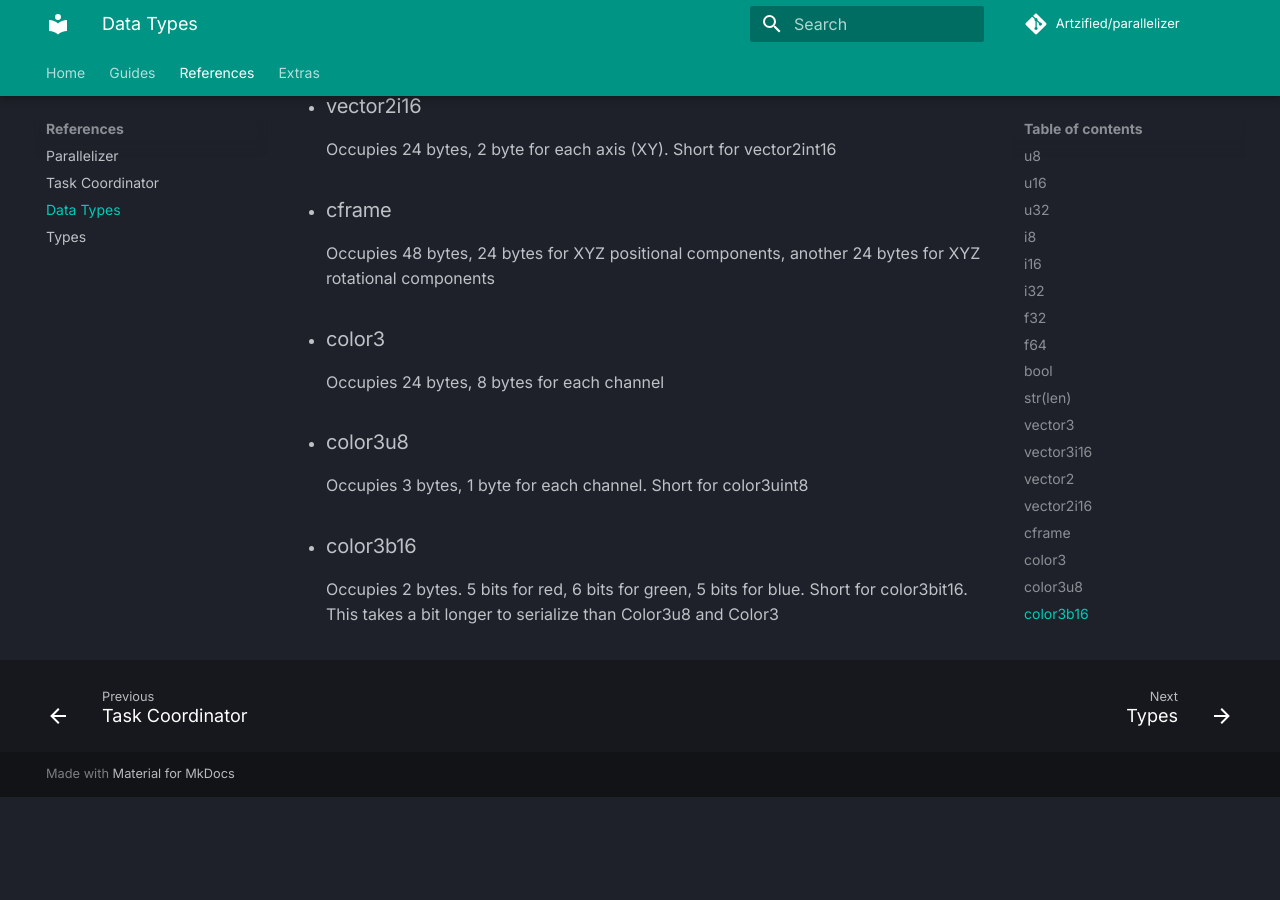
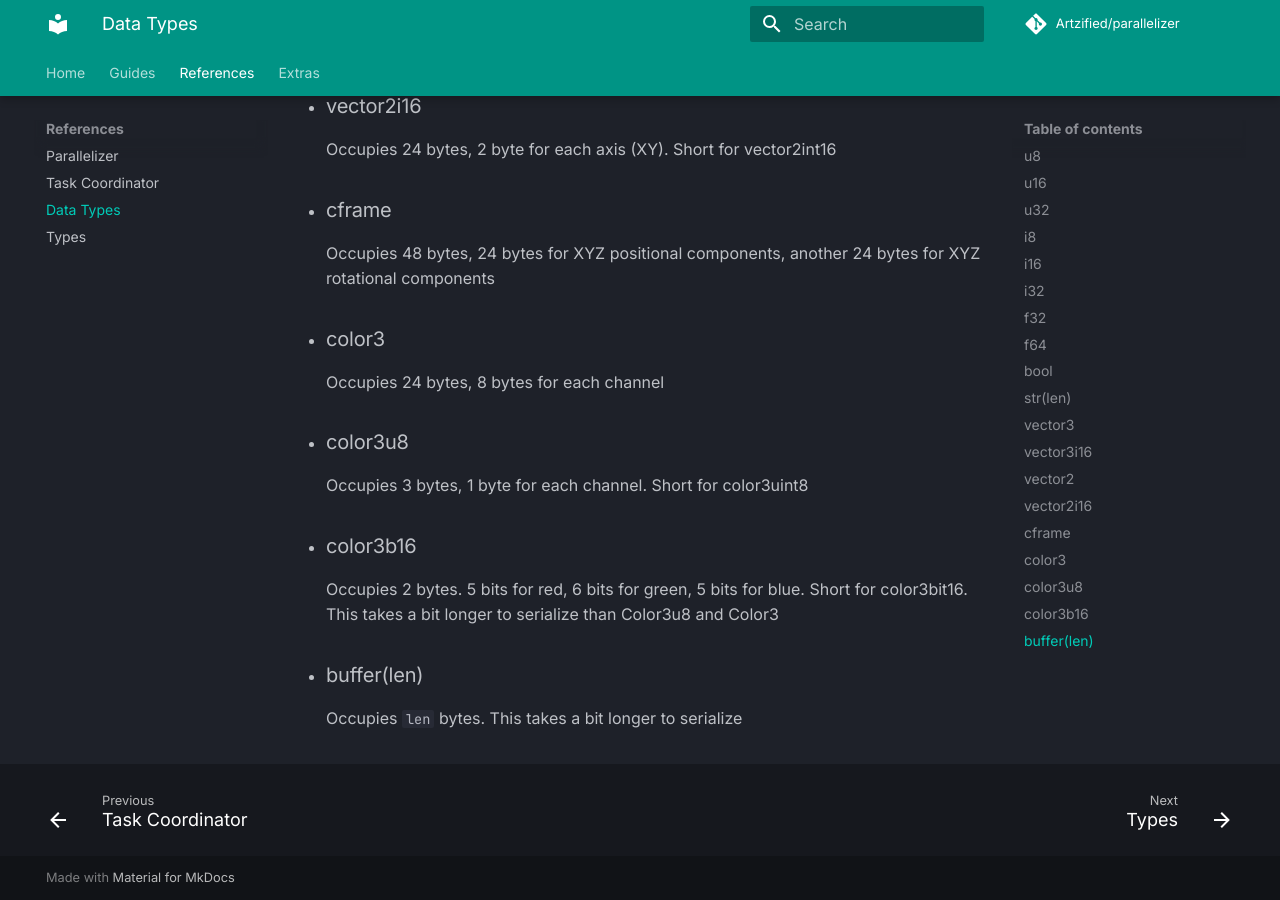
Before and after one commit to scion-softworks/parallelizer, an MkDocs documentation site: the page built from docs/api/datatypes.md, in a window 1280 px wide and 900 px high, scrolled down 1557 px. Built offline with MkDocs 1.6.1 and Material for MkDocs 9.7.7, drawn with Linux system fonts in a browser that asks for light colours; comment, search, counter and statistics services are not loaded; before the commit the page ends 2354 px from its top, so only the background shows below that.

Commit message:
docs: add buffer data type

```diff
--- a/docs/api/datatypes.md
+++ b/docs/api/datatypes.md
@@ -53,3 +53,6 @@ Occupies 3 bytes, 1 byte for each channel. Short for color3uint8
 
 - ### color3b16
 Occupies 2 bytes. 5 bits for red, 6 bits for green, 5 bits for blue. Short for color3bit16. This takes a bit longer to serialize than Color3u8 and Color3
+
+- ### buffer(len)
+Occupies `len` bytes. This takes a bit longer to serialize
```
